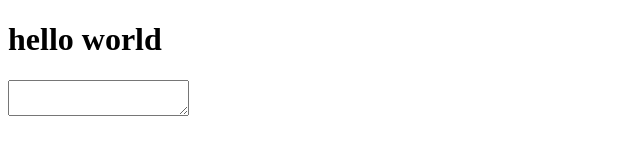
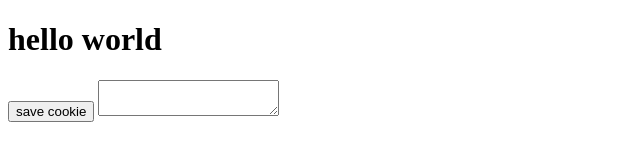
Before and after one commit to adrian-wkhtdi/notion-playground, a plain HTML site: page index.html in a window 1280 px wide. Shown: the whole page, without its empty margins (0-640 px from the left). Drawn offline with Linux system fonts and the light colour scheme.

Commit message:
set cookie

```diff
--- a/index.html
+++ b/index.html
@@ -15,6 +15,7 @@
 
     <h1>hello world</h1>
     <button onclick="storageAccess()" id="button" style="display: none;">storage access</button>
+    <button onclick="saveCookie()" id="button">save cookie</button>
     <textarea id="ta"></textarea>
 
     <script>
@@ -25,10 +26,15 @@
             );
         }
 
+        function saveCookie() {
+            document.cookie = 'foo=bar; SameSite=None; Secure;'
+        }
+
         document.hasStorageAccess().then((hasAccess) => {
             if (hasAccess) {
-                document.getElementById('ta').innerText = document.cookie
+                document.getElementById('ta').innerText = document.cookie;
             } else {
+                alert('xx');
                 document.getElementById('button').style.display = 'block';
             }
         });
```
